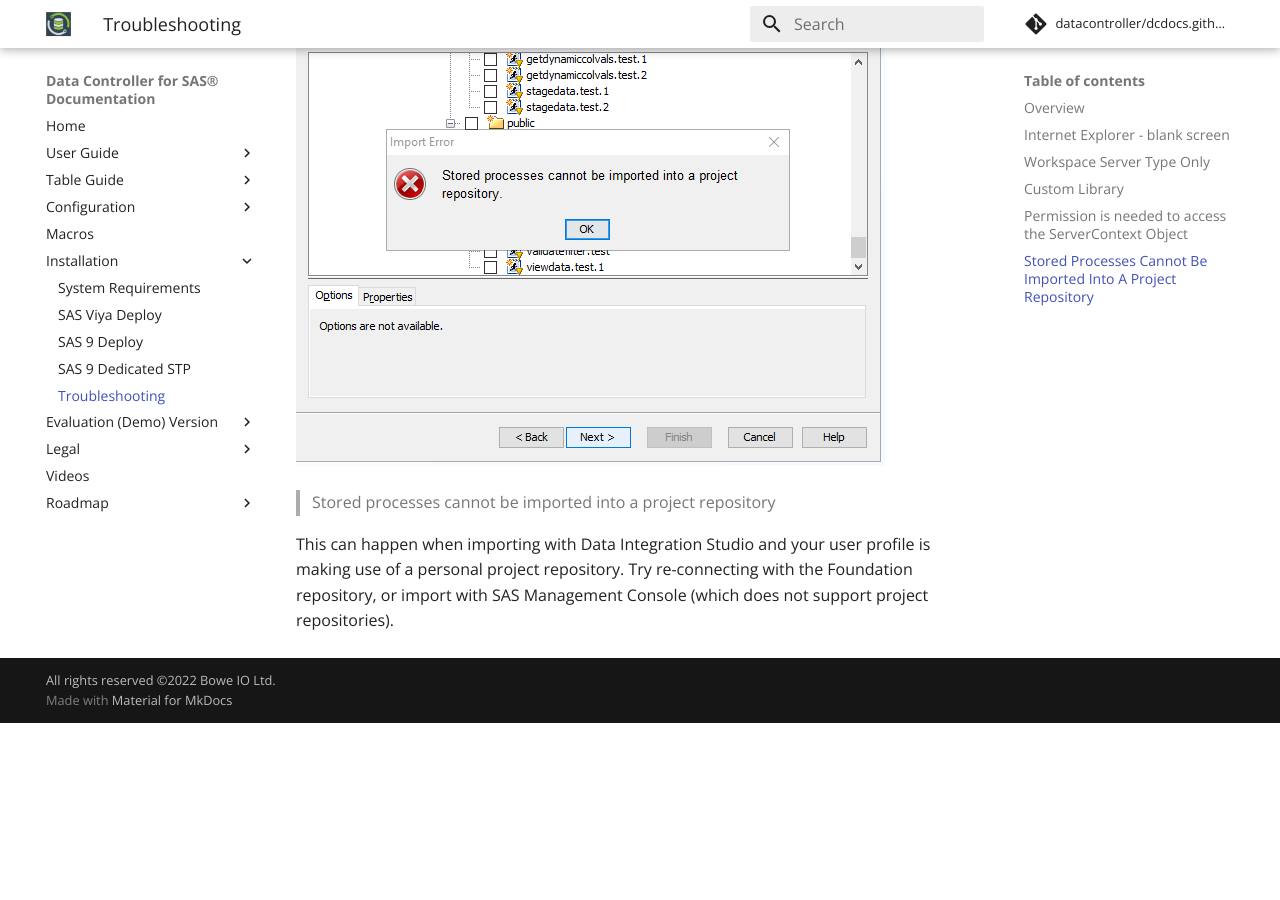
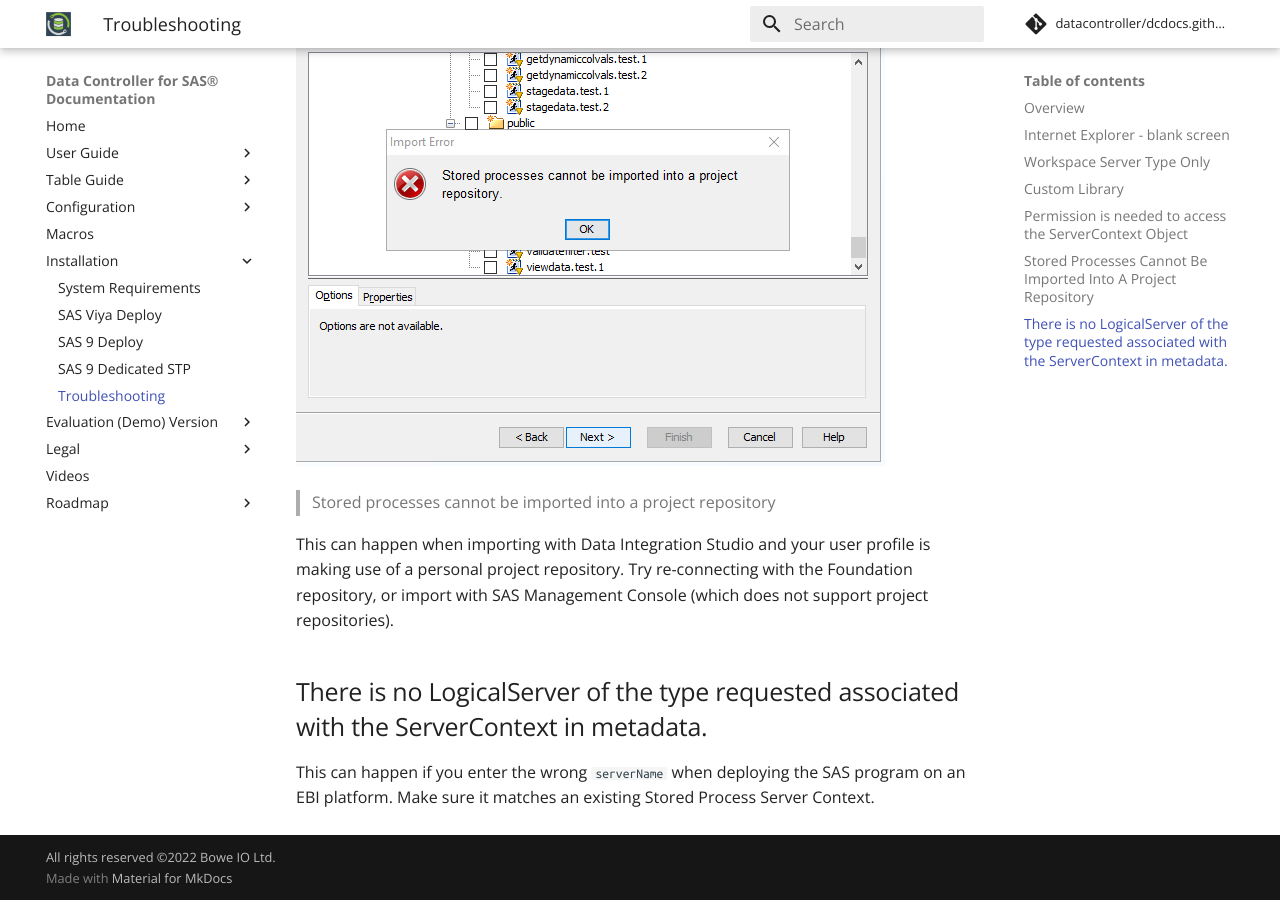
Before and after one commit to datacontroller/docs.datacontroller.io, an MkDocs documentation site: the page built from docs/dci-troubleshooting.md, in a window 1280 px wide and 900 px high, scrolled down 3004 px. Built offline with MkDocs 1.6.1 and Material for MkDocs 9.7.7, drawn with Linux system fonts in a browser that asks for light colours; comment, search, counter and statistics services are not loaded; before the commit the page ends 3727 px from its top, so only the background shows below that.

Commit message:
Update dci-troubleshooting.md

```diff
--- a/docs/dci-troubleshooting.md
+++ b/docs/dci-troubleshooting.md
@@ -91,3 +91,7 @@
 > Stored processes cannot be imported into a project repository
 
 This can happen when importing with Data Integration Studio and your user profile is making use of a personal project repository. Try re-connecting with the Foundation repository, or import with SAS Management Console (which does not support project repositories).
+
+## There is no LogicalServer of the type requested associated with the ServerContext in metadata.
+
+This can happen if you enter the wrong `serverName` when deploying the SAS program on an EBI platform.  Make sure it matches an existing Stored Process Server Context.
```
